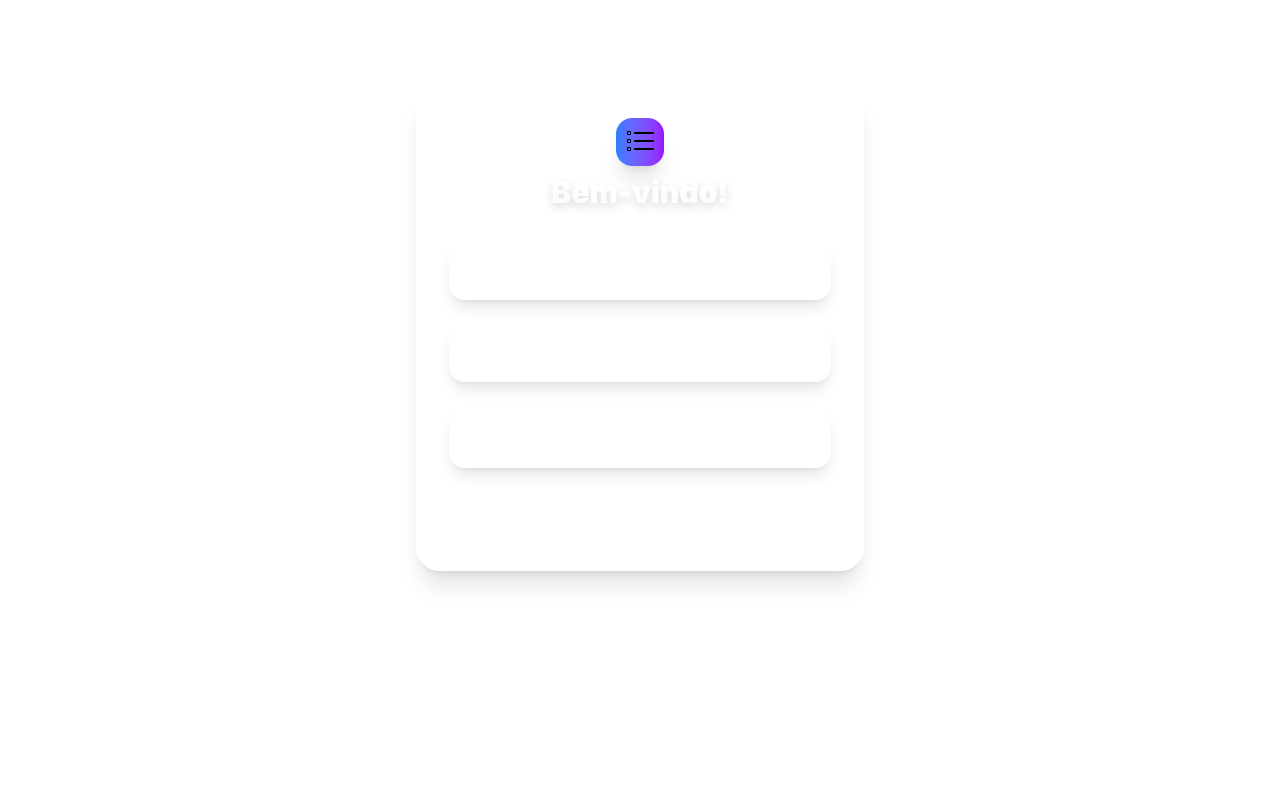
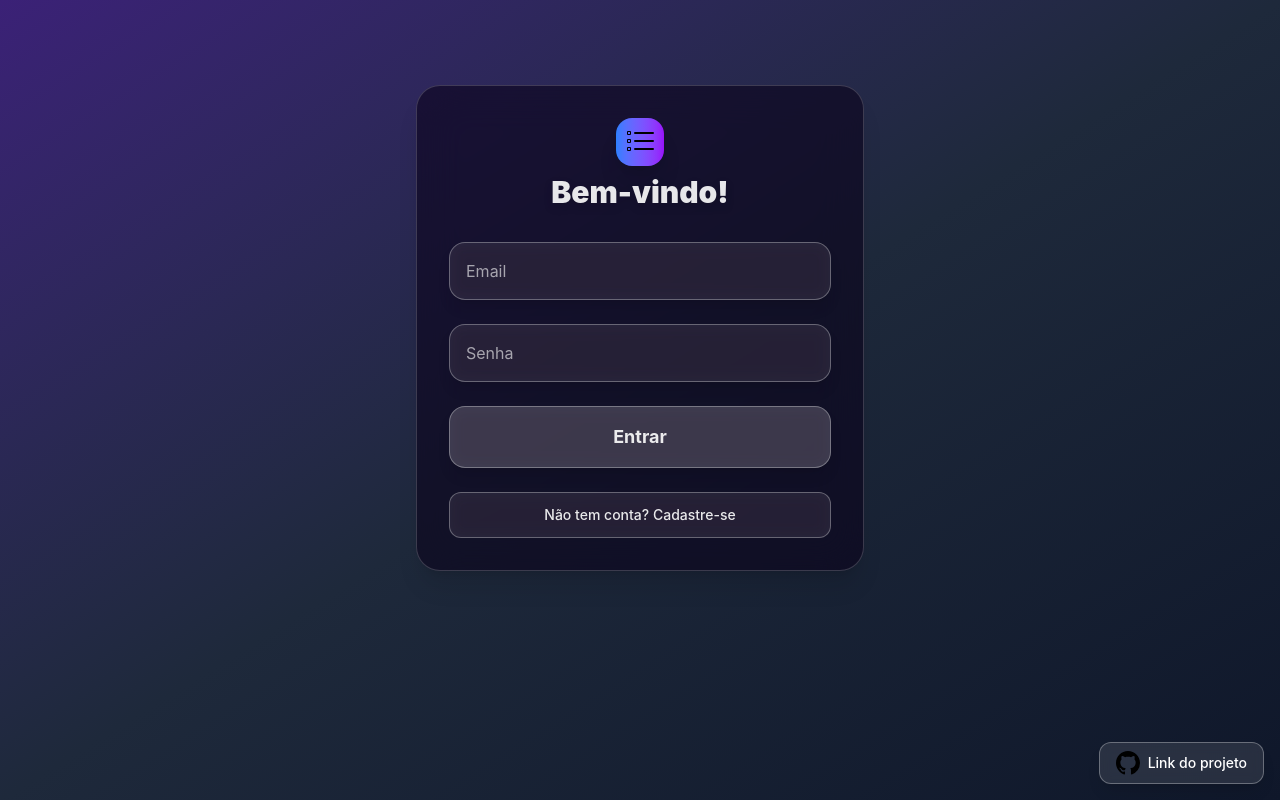
Before and after one commit to Joaoptoaldo/laboratorio-rotas-react-IA, a React (Vite) app in the folder frontend/: page / in a window 1280 px wide. Built offline with nearby package versions, Linux system fonts and the light colour scheme; no server answers.

Commit message:
padroniza fundo entre autenticação e listagem de tarefas

```diff
--- a/frontend/index.html
+++ b/frontend/index.html
@@ -1,5 +1,5 @@
 <!doctype html>
-<html lang="en">
+<html lang="pt-br" class="dark">
   <head>
     <meta charset="UTF-8" />
     <link rel="icon" type="image/svg+xml" href="/favicon.svg" />
--- a/frontend/src/App.jsx
+++ b/frontend/src/App.jsx
@@ -78,7 +78,7 @@ function App() {
         <div className="relative flex flex-col sm:flex-row sm:justify-between sm:items-center mb-8 gap-4">
           <div className="flex items-center gap-3 w-full">
             <div className="w-12 h-12 bg-gradient-to-r from-blue-500 to-purple-600 rounded-2xl shadow-xl flex items-center justify-center">
-              <img src="/src/assets/logo.svg" className="w-8 h-8" alt="Logo" />
+              <img src="/logo.svg" className="w-8 h-8" alt="Logo" />
             </div>
             <div className="text-left">
               <h1 className="text-5xl md:text-6xl font-black drop-shadow-2xl [text-shadow:0_4px_8px_rgba(0,0,0,0.5)] text-white">
@@ -118,7 +118,7 @@ function App() {
         style={{backdropFilter: 'blur(6px)'}}
       >
         <img src={githubIcon} alt="GitHub" className="w-6 h-6" />
-        <span className="hidden sm:inline">link do projeto</span>
+        <span className="hidden sm:inline">Link do projeto</span>
         <span className="sm:hidden">GitHub</span>
       </a>
     </div>
--- a/frontend/src/Auth.jsx
+++ b/frontend/src/Auth.jsx
@@ -1,4 +1,5 @@
 import { useState } from "react";
+import githubIcon from '/src/assets/github.svg';
 
 const backend = import.meta.env.VITE_BACKEND;
 
@@ -44,13 +45,14 @@ export default function Auth({ onAuth }) {
 
   return (
     <div
-      className="min-h-screen py-12 px-4 sm:px-6 lg:px-8 backdrop-blur-sm text-[hsl(var(--color-text))] bg-white dark:bg-[radial-gradient(circle_at_top,_#4c1d95,_#1e293b_55%,_#020617_100%)]"
+      className="min-h-screen py-12 px-4 sm:px-6 lg:px-8 bg-gradient-to-br from-[#3b2177] via-[#1e293b] to-[#0f172a] text-white"
+      style={{fontFamily: 'Inter, Arial, sans-serif'}}
     >
       <div className="max-w-md mx-auto flex flex-col items-center justify-center min-h-[70vh]">
         <div className="w-full glass-card p-8 rounded-3xl shadow-xl backdrop-blur-md border border-white/60 bg-black/60 dark:bg-black/70 flex flex-col justify-center hover:shadow-2xl hover:backdrop-blur-xl hover:border-white/80 hover:bg-black/80 transition-all duration-300">
           <div className="flex flex-col items-center mb-8">
             <div className="w-12 h-12 bg-gradient-to-r from-blue-500 to-purple-600 rounded-2xl shadow-xl flex items-center justify-center mb-2">
-              <img src="/src/assets/logo.svg" className="w-8 h-8" alt="Logo" />
+              <img src="/logo.svg" className="w-8 h-8" alt="Logo" />
             </div>
             <h2 className="text-3xl font-black text-center text-white/90 drop-shadow-lg">
               {isLogin ? "Bem-vindo!" : "Cadastre-se"}
@@ -90,6 +92,20 @@ export default function Auth({ onAuth }) {
           )}
         </div>
       </div>
+      {/* Botão flutuante do GitHub */}
+      <a
+        href="https://github.com/Joaoptoaldo/laboratorio-rotas-react-IA"
+        target="_blank"
+        rel="noopener noreferrer"
+        className="fixed bottom-4 right-4 z-50 flex items-center gap-2 px-4 py-2 rounded-xl bg-white/10 hover:bg-white/20 border border-white/30 shadow-lg transition text-white text-sm font-medium backdrop-blur"
+        title="Ver código fonte do projeto no GitHub"
+        aria-label="Ver código fonte do projeto no GitHub"
+        style={{ backdropFilter: 'blur(6px)' }}
+      >
+        <img src={githubIcon} alt="GitHub" className="w-6 h-6" />
+        <span className="hidden sm:inline">Link do projeto</span>
+        <span className="sm:hidden">GitHub</span>
+      </a>
     </div>
   );
 }
```
Also changed, not shown: frontend/public/logo.svg (renamed from frontend/src/assets/logo.svg).
